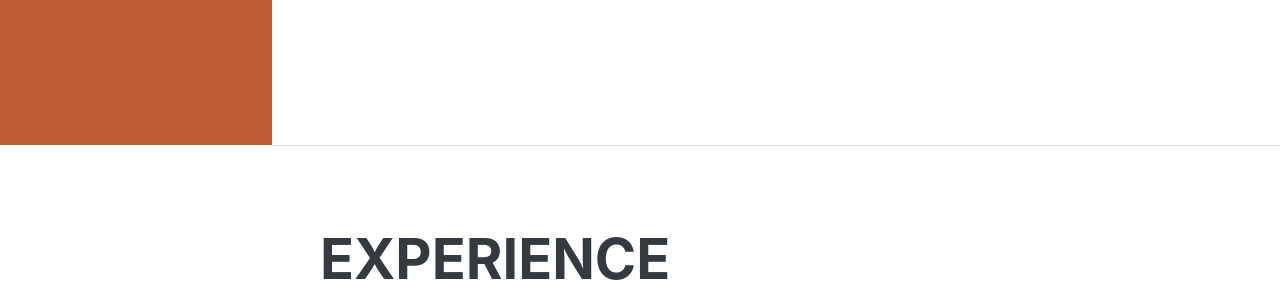
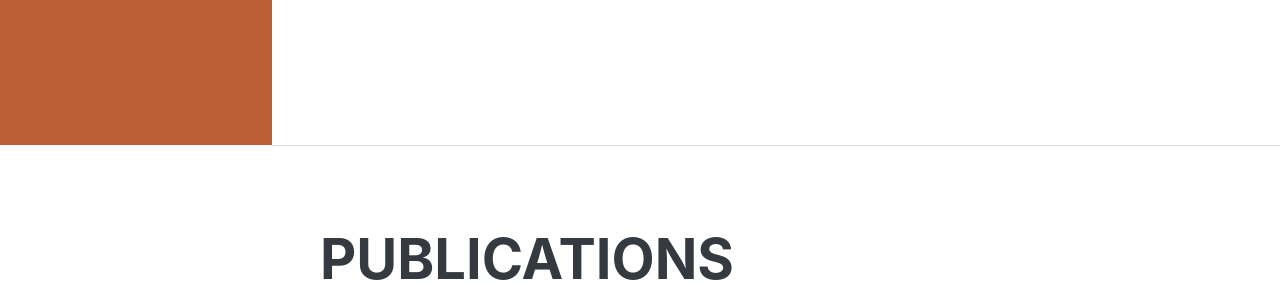
Before and after one commit to Tamboduc/cristianducoing.github.io, a plain HTML site: page index.html in a window 1280 px wide. Shown: the part 655-952 px from the top of the page. Drawn offline with nearby package versions, Linux system fonts and the light colour scheme; files whose address does not match are found by name; a web font is replaced by a local one.

Commit message:
Update index.html

```diff
--- a/index.html
+++ b/index.html
@@ -26,7 +26,7 @@
             <div class="collapse navbar-collapse" id="navbarResponsive">
                 <ul class="navbar-nav">
                     <li class="nav-item"><a class="nav-link js-scroll-trigger" href="#about">About</a></li>
-                    <li class="nav-item"><a class="nav-link js-scroll-trigger" href="#experience">Publications</a></li>
+                    <li class="nav-item"><a class="nav-link js-scroll-trigger" href="#publications">Publications</a></li>
                     <li class="nav-item"><a class="nav-link js-scroll-trigger" href="#education">Projects</a></li>
                     <li class="nav-item"><a class="nav-link js-scroll-trigger" href="#skills">Skills</a></li>
                     <li class="nav-item"><a class="nav-link js-scroll-trigger" href="#interests">Interests</a></li>
@@ -57,10 +57,10 @@
                 </div>
             </section>
             <hr class="m-0" />
-            <!-- Experience-->
-            <section class="resume-section" id="experience">
+            <!-- Publications-->
+            <section class="resume-section" id="publications">
                 <div class="resume-section-content">
-                    <h2 class="mb-5">Experience</h2>
+                    <h2 class="mb-5">Publications</h2>
                     <div class="d-flex flex-column flex-md-row justify-content-between mb-5">
                         <div class="flex-grow-1">
                             <h3 class="mb-0">Senior Web Developer</h3>
```
